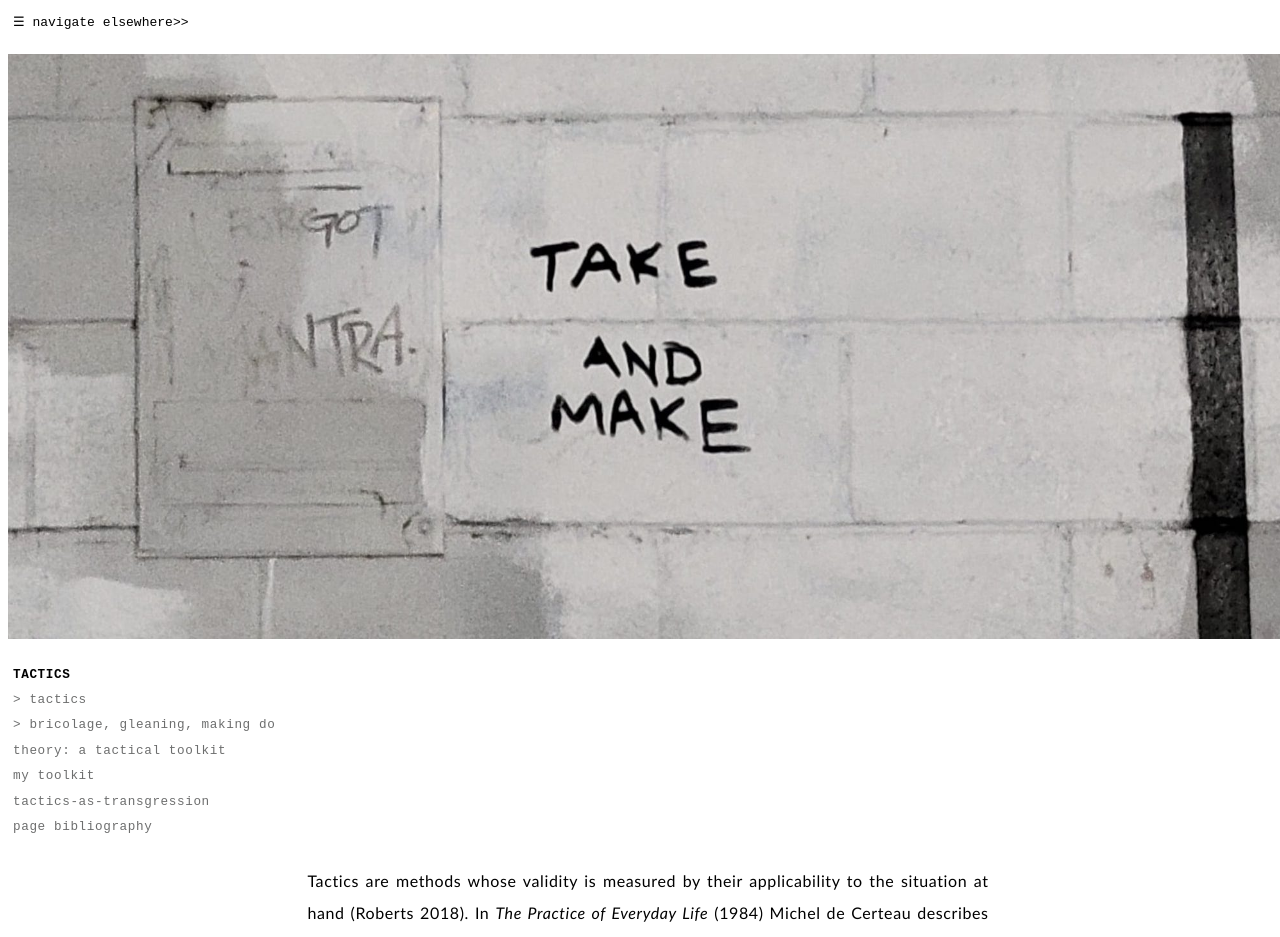
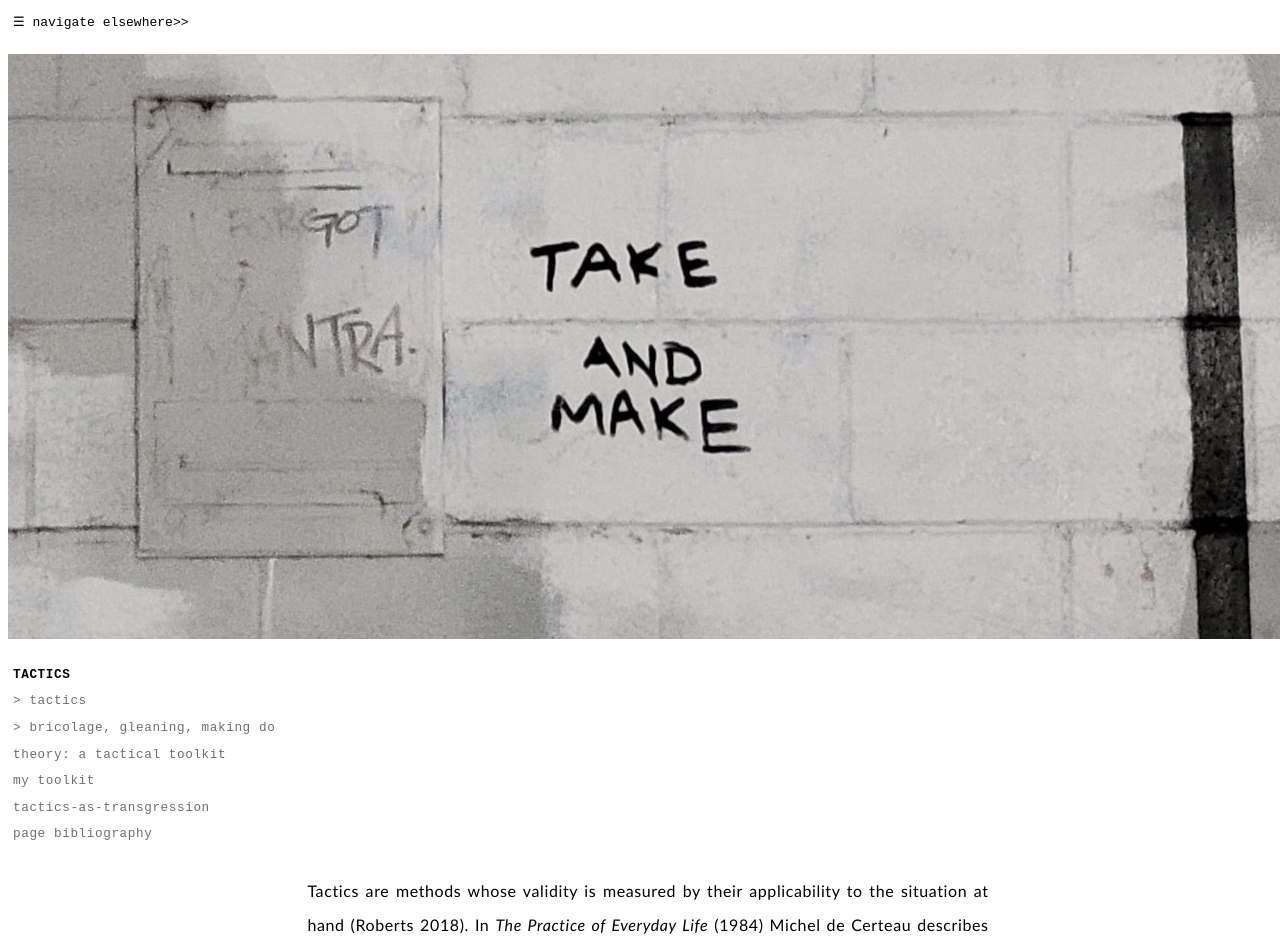
Before and after one commit to negative-spaces/negative-spaces.github.io, a plain HTML site: page tactics.html in a window 1280 px wide. Shown: the top 937 px of the page. Drawn offline with Linux system fonts and the light colour scheme.

```diff
--- a/styles/styles.css
+++ b/styles/styles.css
@@ -41,7 +41,7 @@ p {
   font-family: 'Gill Sans', 'Gill Sans MT', Calibri, 'Trebuchet MS', sans-serif;
   font-size: 12pt;
   font-weight: lighter;
-  line-height: 2;
+  line-height: 2.1;
   text-align: justify;
   letter-spacing: .16mm;
   text-justify: inter-word;
```
Also changed, not shown: index.html (+1 -0 lines).
